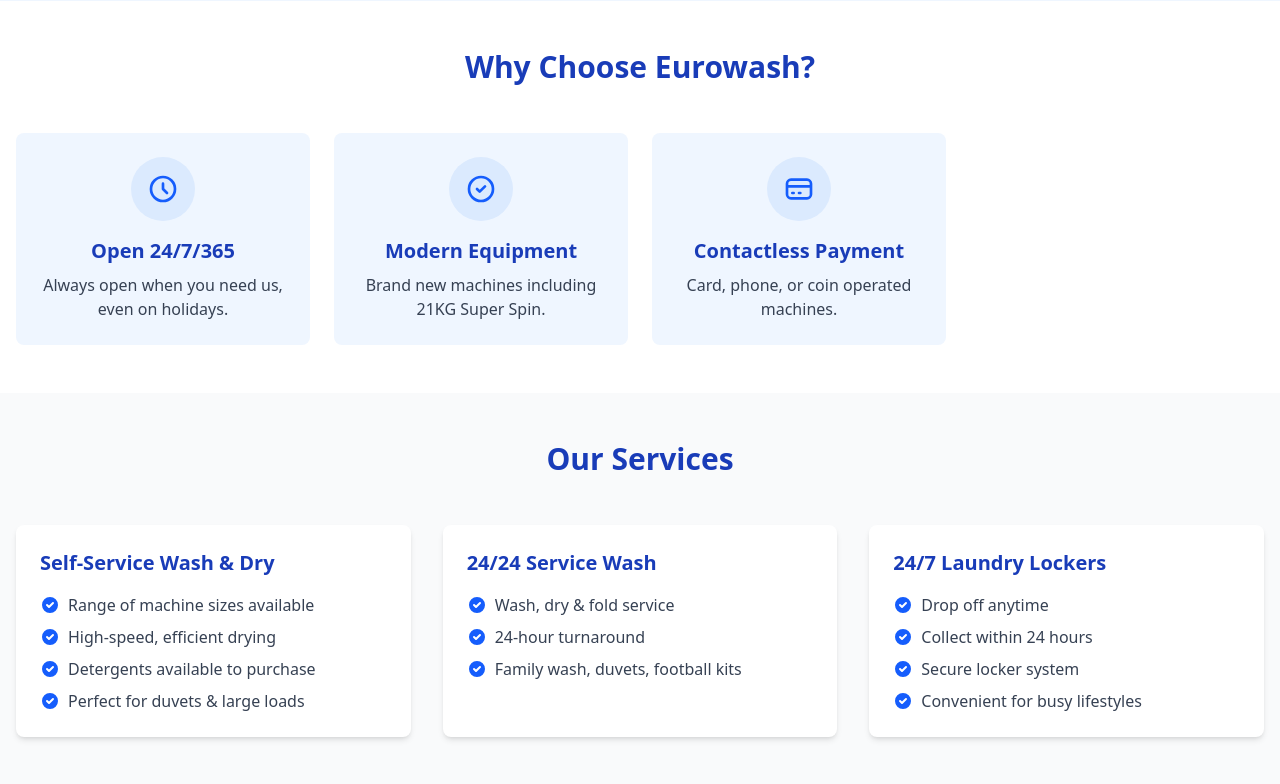
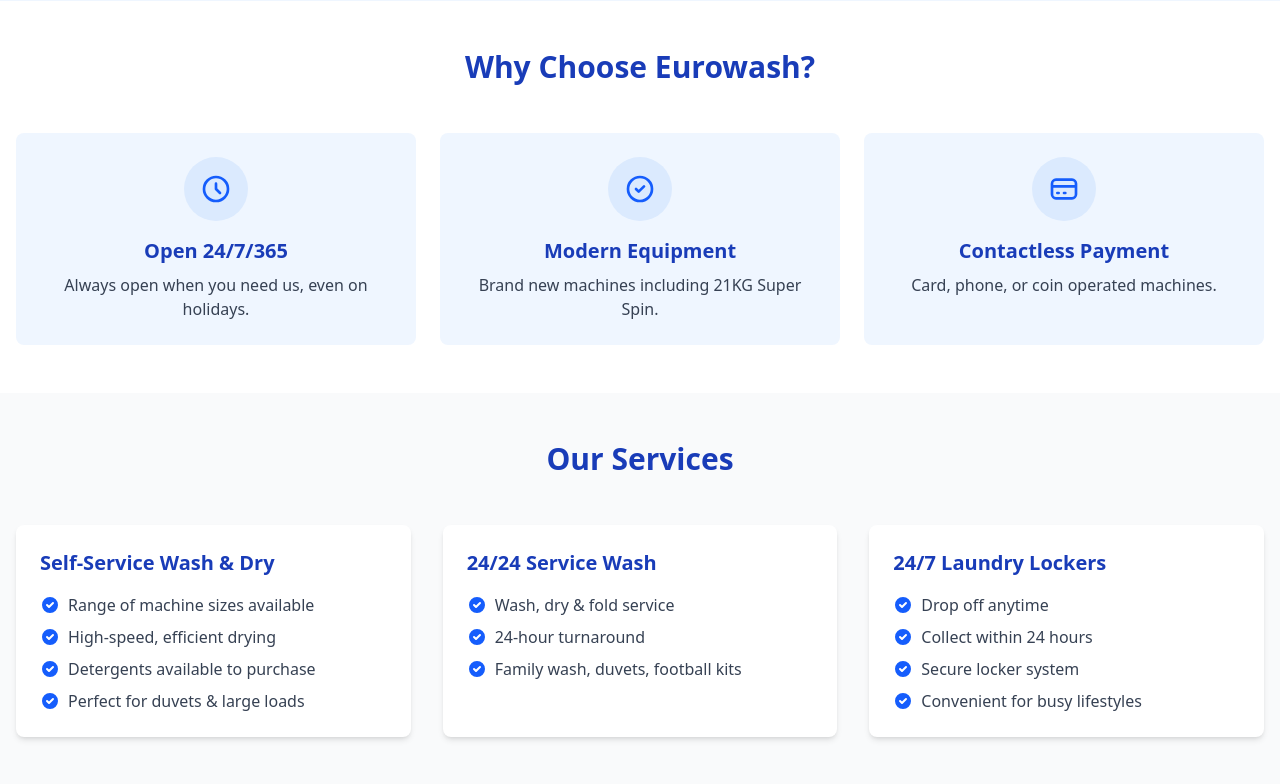
Before and after one commit to Kaival1212/eurowash, a Laravel app: page / in a window 1280 px wide. Shown: the part 623-1407 px from the top of the page. Run offline with Laravel 12, Linux system fonts and the light colour scheme; style sheets or scripts are compiled from the project's sources; some libraries are stand-ins or nearby versions.

Commit message:
center div

```diff
--- a/resources/views/welcome.blade.php
+++ b/resources/views/welcome.blade.php
@@ -144,7 +144,7 @@
             <h2 class="text-3xl font-bold text-center mb-12 text-blue-800">
                 Why Choose Eurowash?
             </h2>
-            <div class="grid md:grid-cols-4 gap-6">
+            <div class="grid md:grid-cols-3 gap-6">
                 <div class="bg-blue-50 p-6 rounded-lg text-center">
                     <div
                         class="w-16 h-16 mx-auto mb-4 bg-blue-100 rounded-full flex items-center justify-center"
@@ -223,7 +223,6 @@
                         Card, phone, or coin operated machines.
                     </p>
                 </div>
-
             </div>
         </div>
     </section>
```
